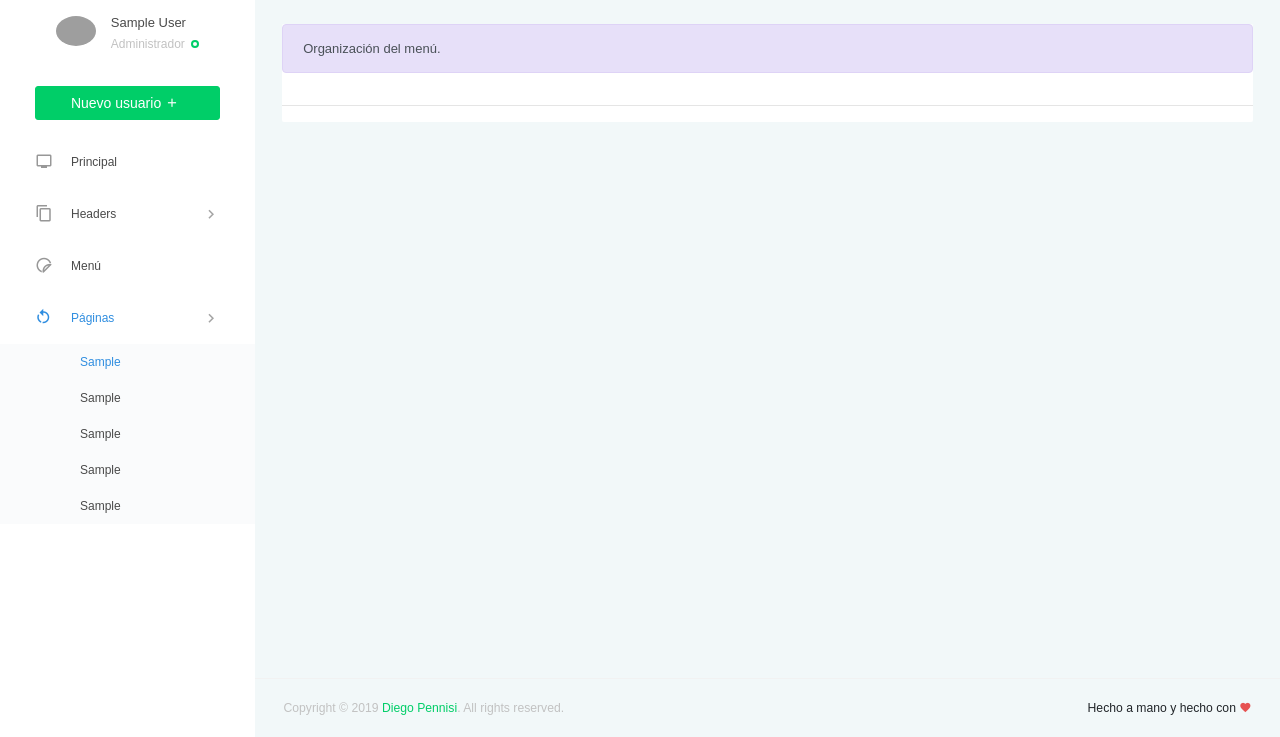
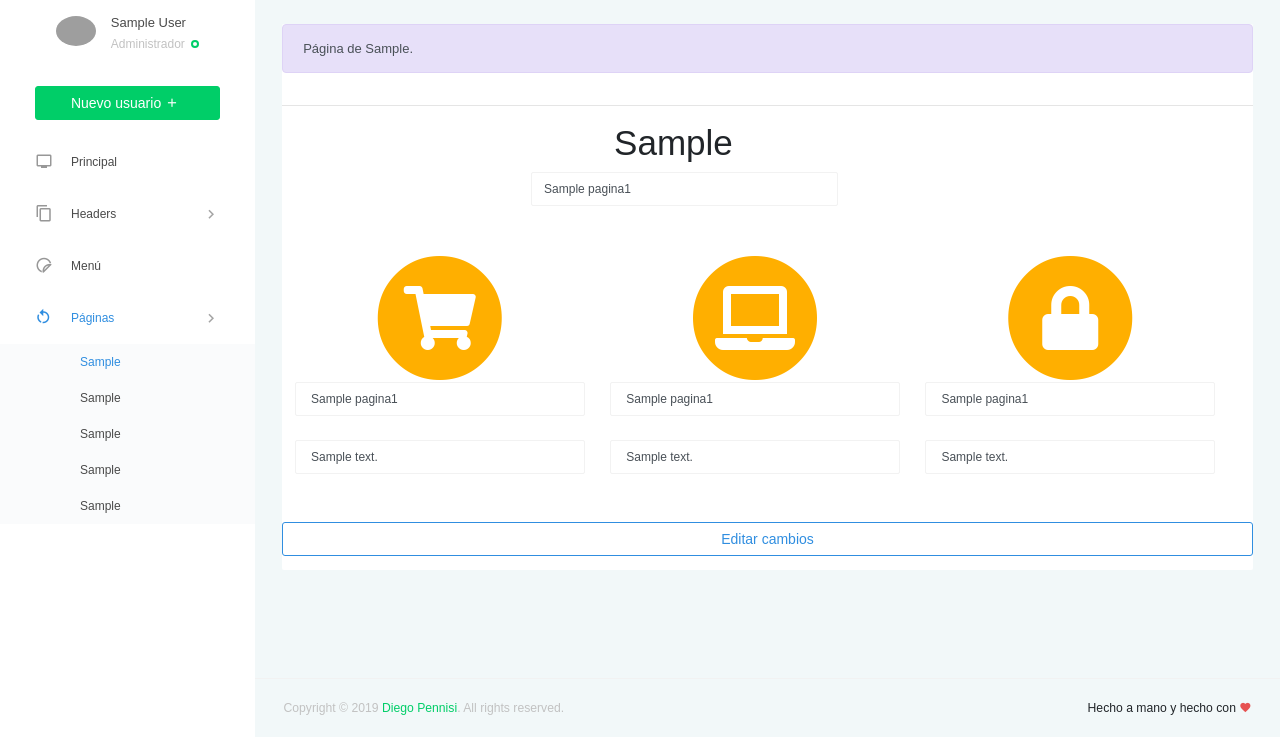
Before and after one commit to seecorpdesarrollos/apiFran, a PHP site: page /webFran/php/pagina1/pagina1.php in a window 1280 px wide. Shown: the part 63-800 px from the top of the page. Run offline with PHP 8.4, Linux system fonts and the light colour scheme; the visitor is signed in with stand-in values (Sample User, id 1); tables that the repository leaves empty or names only in its code hold one stand-in row (values such as "Sample post"); some libraries are stand-ins or nearby versions; grey boxes are pictures that could not be loaded.

Commit message:
pagina 1 terminada y ultima vez visto

```diff
--- a/pages/pagina1/pagina1.php
+++ b/pages/pagina1/pagina1.php
@@ -18,10 +18,64 @@
                 <div class="card">
                   <div class="card-block">
                     <ol class="breadcrumb alert alert-info">
-                       <li class="breadcrumb-item active">Organización del menú.</li>
+                       <li class="breadcrumb-item active">Página de <?php echo $res['primero'] ?>.</li>
                     </ol>
                   </div>
                   <hr>
+         <form class=""  method="post">
+
+           <div class="row">
+             <div class="col-md-4"></div>
+             <div class="col-md-8">
+               <h1><?php echo $res['primero']; ?></h1>
+             </div>
+             <div class="col-md-3"></div>
+             <div class="col-md-4">
+
+               <input type="text" class="form-control" name="subtitulo" value="<?php echo $pagi1['subtitulo'] ?>">
+             </div>
+
+           </div>
+           <br><br>
+           <div class="row text-center container">
+               <div class="col-md-4">
+                   <span class="fa-stack fa-4x">
+           <i class="fas fa-circle fa-stack-2x text-warning"></i>
+           <i class="fas fa-shopping-cart fa-stack-1x fa-inverse"></i>
+         </span>
+                <input required class="form-control" type="text" name="titulo1" value=" <?php echo $pagi1['titulo1'] ?>">
+                 <br>
+                <input required class="form-control" type="text" name="desc1" value=" <?php echo $pagi1['desc1'] ?>">
+
+               </div>
+               <div class="col-md-4">
+                   <span class="fa-stack fa-4x">
+           <i class="fas fa-circle fa-stack-2x text-warning"></i>
+           <i class="fas fa-laptop fa-stack-1x fa-inverse"></i>
+         </span>
+         <input required class="form-control" type="text" name="titulo2" value=" <?php echo $pagi1['titulo2'] ?>">
+          <br>
+         <input required class="form-control" type="text" name="desc2" value=" <?php echo $pagi1['desc2'] ?>">
+               </div>
+               <div class="col-md-4">
+                   <span class="fa-stack fa-4x">
+           <i class="fas fa-circle fa-stack-2x text-warning"></i>
+           <i class="fas fa-lock fa-stack-1x fa-inverse"></i>
+         </span>
+         <input required class="form-control" type="text" name="titulo3" value=" <?php echo $pagi1['titulo3'] ?>">
+          <br>
+         <input required class="form-control" type="text" name="desc3" value=" <?php echo $pagi1['desc3'] ?>">
+               </div>
+           </div>
+           <br><br>
+           <div class="row">
+             <div class="col-md-12">
+               <button type="submit" class="btn btn-outline-primary btn-block" name="pagina1">Editar cambios</button>
+             </div>
+             <br><br>
+           </div>
+         </form>
+
                 </div>
 
               </div>
@@ -33,7 +87,7 @@
                <script>
                var x = document.getElementById("toast")
                 x.className = "show";
-                 setTimeout(function(){ x.className = x.className.replace("show", ""); }, 5000);
+                 setTimeout(function(){ x.className = x.className.replace("show", ""); }, 3000);
                </script>
             <?php endif; ?>
          <?php endif; ?>
--- a/php/pagina1/pagina1.php
+++ b/php/pagina1/pagina1.php
@@ -3,6 +3,7 @@
   if (!isset($_SESSION['userName'])) {
     header('location:../login/login.php');
   }
+
 
 require '../conexion.php';
 
@@ -10,29 +11,36 @@ $sql = $conexion->prepare('SELECT * FROM menu');
 $sql->execute();
 $res=$sql->fetch();
 
-if (isset($_POST['guardar'])) {
-  $primero = $_POST['primero'];
-  $segundo = $_POST['segundo'];
-  $tercero = $_POST['tercero'];
-  $cuarto = $_POST['cuarto'];
-  $quinto = $_POST['quinto'];
+$sql1 = $conexion->prepare('SELECT * FROM pagina1');
+$sql1->execute();
+$pagi1=$sql1->fetch();
 
-  $sql=$conexion->prepare("UPDATE menu SET primero = :primero , segundo = :segundo, tercero = :tercero , cuarto=:cuarto, quinto=:quinto");
- if( $sql->execute(array(
-          ':primero'=>$primero,
-          ':segundo'=>$segundo,
-          ':tercero'=>$tercero,
-          ':cuarto'=>$cuarto,
-          ':quinto'=>$quinto,
-  ))){
-    $sql= $conexion->prepare("SELECT * FROM menu");
-    $sql->execute();
-    $respuesta = $sql->fetch();
-   header('location:../../php/menu/menu.php?id=ok');
+
+if (isset($_POST['pagina1'])) {
+  $subtitulo = $_POST['subtitulo'];
+  $titulo1 = $_POST['titulo1'];
+  $titulo2 = $_POST['titulo2'];
+  $titulo3 = $_POST['titulo3'];
+  $desc1 = $_POST['desc1'];
+  $desc2 = $_POST['desc2'];
+  $desc3 = $_POST['desc3'];
+
+  $sql=$conexion->prepare("UPDATE pagina1 SET subtitulo = :subtitulo , titulo1=:titulo1, titulo2 = :titulo2, titulo3 = :titulo3, desc1= :desc1, desc2 = :desc2, desc3 = :desc3");
+  if ($sql->execute(array(
+     ':subtitulo'=>$subtitulo,
+     ':titulo1'=>$titulo1,
+     ':titulo2'=>$titulo2,
+     ':titulo3'=>$titulo3,
+     ':desc1'=>$desc1,
+     ':desc2'=>$desc2,
+     ':desc3'=>$desc3,
+  ))) {
+    header('location:../../php/pagina1/pagina1.php?id=ok');
   }else{
-    header('location:../../php/menu/menu.php?id=error');
+    header('location:../../php/pagina1/pagina1.php?id=error');
   }
 }
+
 
 
 
```
Also changed, not shown: pages/principal/index.php (+5 -5 lines), php/login/login.php (+8 -0 lines), php/principal/index.php (+14 -0 lines).
